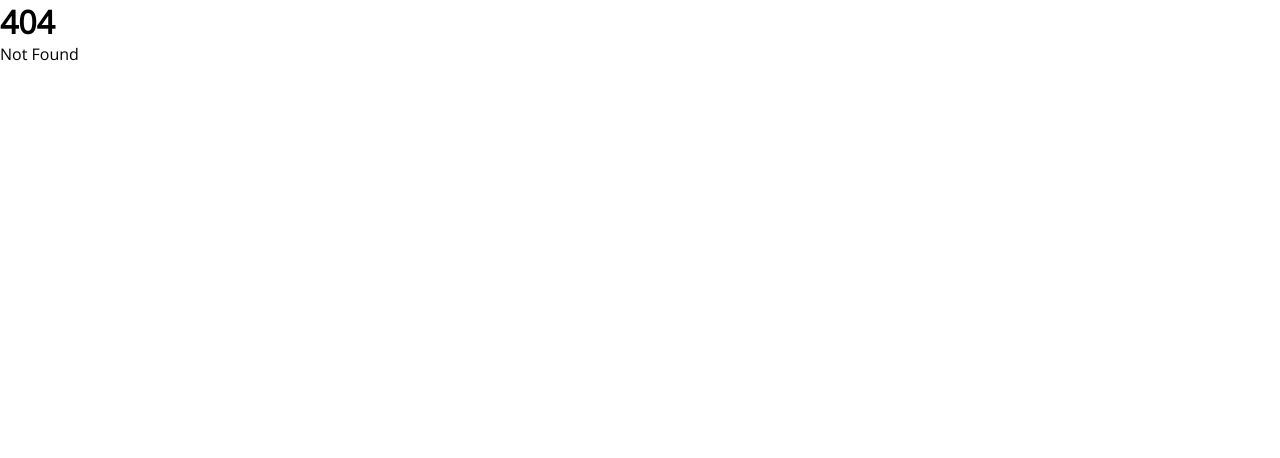
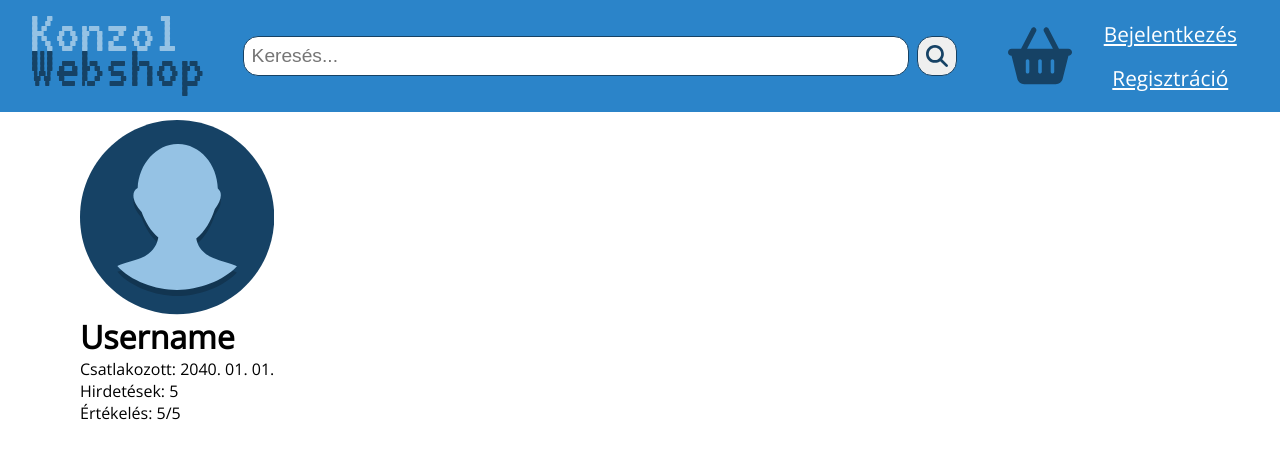
Before and after one commit to 0324bence/console-webshop-frontend, a SvelteKit app: page /main/profile in a window 1280 px wide. Before the commit this address had no page. Shown: the top 458 px of the page. Built offline with nearby package versions, Linux system fonts and the light colour scheme; no server answers.

Commit message:
start work on profile page

```diff
--- a/src/routes/main/+layout.svelte
+++ b/src/routes/main/+layout.svelte
@@ -42,7 +42,7 @@
                     <UserPlaceholder />
                 </button>
                 <div id="user-menu" class={userMenu ? "" : "hidden"}>
-                    <a href="/profile" class="menu-item"> Profil </a>
+                    <a href="/main/profile" class="menu-item"> Profil </a>
                     <a href="/auth/logout" class="menu-item" data-sveltekit-reload> Kijelentkezés </a>
                 </div>
             {/if}
--- /dev/null
+++ b/src/routes/main/profile/+page.svelte
@@ -0,0 +1,46 @@
+<script lang="ts">
+    import UserPlaceholder from "$lib/svgs/UserPlaceholder.svelte";
+</script>
+
+<div class="main-container">
+    <div id="profile-container">
+        <div id="profile">
+            <div class="pic">
+                <UserPlaceholder />
+            </div>
+            <div class="infos">
+                <h1>Username</h1>
+                <div class="row">
+                    <span>Csatlakozott:</span>
+                    <span>2040. 01. 01.</span>
+                </div>
+                <div class="row">
+                    <span>Hirdetések:</span>
+                    <span>5</span>
+                </div>
+                <div class="row">
+                    <span>Értékelés:</span>
+                    <span>5/5</span>
+                </div>
+            </div>
+        </div>
+    </div>
+    <div id="adverts"></div>
+</div>
+
+<style lang="scss" scoped>
+    .main-container {
+        width: 100%;
+        height: 100%;
+        display: flex;
+        flex-direction: column;
+
+        #profile-container {
+            width: 100%;
+            height: 40vh;
+            display: flex;
+            align-items: center;
+            padding-left: 5rem;
+        }
+    }
+</style>
```
